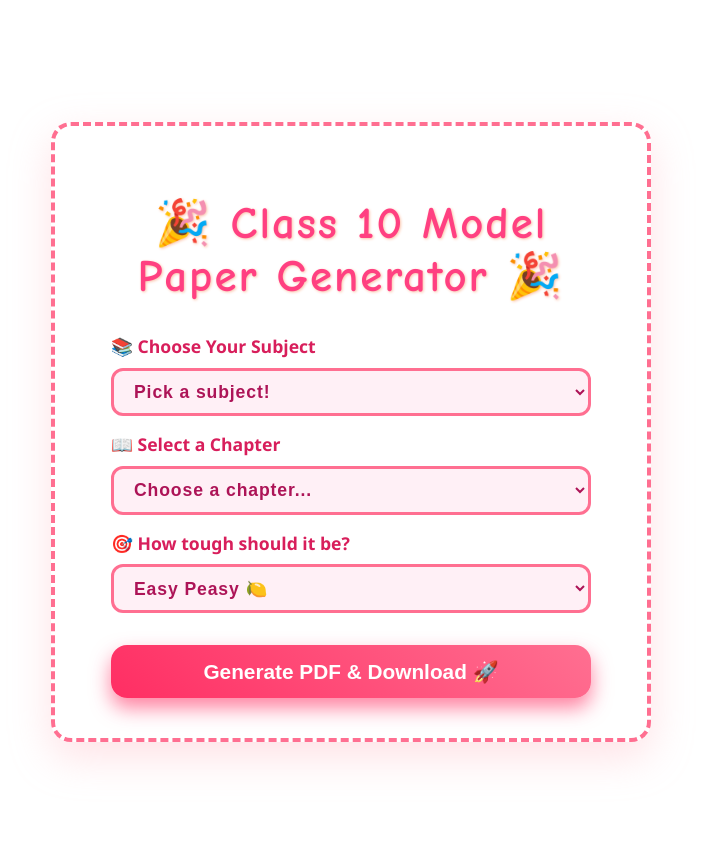
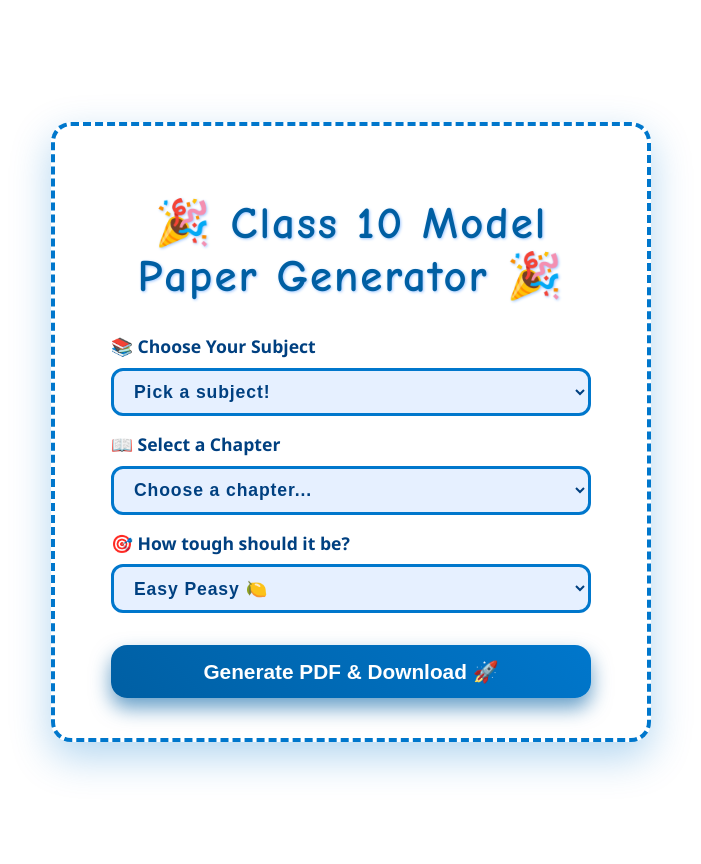
Before and after one commit to laxmanchowdary15/Perplexity_API_Project, a Flask app: page / in a window 1280 px wide. Shown: the whole page, without its empty margins (289-990 px from the left). Run offline with Flask 3, Linux system fonts and the light colour scheme.

Commit message:
commited

```diff
--- a/app.py
+++ b/app.py
@@ -2,7 +2,6 @@ from flask import Flask, render_template, request, Response
 import os
 from openai import OpenAI
 from fpdf import FPDF  # fpdf2 is imported the same way
-import io
 
 app = Flask(__name__)
 client = OpenAI(api_key=os.environ.get("PERPLEXITY_API_KEY"), base_url="https://api.perplexity.ai")
@@ -18,35 +17,28 @@ def generate_paper(subject, chapter, difficulty):
     return response.choices[0].message.content
 
 def create_exam_pdf(text, subject, chapter):
-    from fpdf import FPDF
-    import os
-
     pdf = FPDF()
     pdf.add_page()
 
-    # Set margins and font
     pdf.set_margins(10, 10, 10)
     font_path = os.path.join(os.path.dirname(__file__), 'static', 'fonts', 'DejaVuSans.ttf')
     pdf.add_font('DejaVu', '', font_path, uni=True)
     pdf.set_font("DejaVu", size=12)
 
-    # Calculate printable width
     page_width = pdf.w - 2 * pdf.l_margin
 
-    # Header
     header = f"Class 10 Model Paper - {subject} - {chapter}"
     pdf.cell(0, 10, header, ln=1, align="C")
     pdf.ln(5)
 
-    # Add content line by line
     for line in text.split('\n'):
         if line.strip() == "":
             pdf.ln(5)
         else:
             pdf.multi_cell(page_width, 8, line)
 
-    return pdf.output(dest='S').encode('latin-1', 'replace')
-
+    # Return bytes directly (no .encode())
+    return pdf.output(dest='S')
 
 @app.route('/', methods=['GET', 'POST'])
 def index():
@@ -56,16 +48,11 @@ def index():
         difficulty = request.form['difficulty']
 
         paper_text = generate_paper(subject, chapter, difficulty)
-
         pdf_content = create_exam_pdf(paper_text, subject, chapter)
 
-        pdf_stream = io.BytesIO(pdf_content)
-        pdf_stream.seek(0)
-        data = pdf_stream.read()
-
-        response = Response(data, mimetype='application/pdf')
+        response = Response(pdf_content, mimetype='application/pdf')
         response.headers.set('Content-Disposition', 'attachment', filename=f"{subject}_{chapter}_model_paper.pdf")
-        response.headers['Content-Length'] = len(data)
+        response.headers['Content-Length'] = str(len(pdf_content))
         return response
 
     return render_template('form.html')
--- a/static/css/style.css
+++ b/static/css/style.css
@@ -2,7 +2,7 @@
 
 body {
   font-family: 'Segoe UI', Tahoma, Geneva, Verdana, sans-serif;
-  background: radial-gradient(circle at top left, #ffecd2, #fcb69f);
+  background: radial-gradient(circle at top left, #d0eaff, #a0c8ff);
   margin: 0;
   padding: 2rem;
   display: flex;
@@ -10,8 +10,8 @@ body {
   align-items: center;
   min-height: 100vh;
   background-image:
-    radial-gradient(#fff4 15%, transparent 16%),
-    radial-gradient(#fff4 15%, transparent 16%);
+    radial-gradient(rgba(255, 255, 255, 0.8) 15%, transparent 16%),
+    radial-gradient(rgba(255, 255, 255, 0.8) 15%, transparent 16%);
   background-position: 0 0, 8px 8px;
   background-size: 16px 16px;
 }
@@ -20,21 +20,23 @@ body {
   background: white;
   padding: 2.5rem 3.5rem;
   border-radius: 20px;
-  box-shadow: 0 15px 40px rgba(255, 182, 193, 0.4);
+  box-shadow: 0 15px 40px rgba(0, 119, 204, 0.3);
   width: 100%;
   max-width: 480px;
+  max-height: 90vh;
+  overflow-y: auto;  /* enable scroll if content exceeds */
   animation: fadeIn 1s ease forwards;
-  border: 4px dashed #ff6f91;
+  border: 4px dashed #0077cc;
 }
 
 h1 {
   font-family: 'Comic Neue', cursive;
   text-align: center;
-  color: #ff4081;
+  color: #005fa3;
   margin-bottom: 2rem;
   letter-spacing: 2px;
   font-size: 2.8rem;
-  text-shadow: 1px 1px 3px #fbc4ab;
+  text-shadow: 1px 1px 3px #a0c8ff;
   user-select: none;
 }
 
@@ -42,7 +44,7 @@ label {
   display: block;
   margin: 1rem 0 0.6rem 0;
   font-weight: 700;
-  color: #d81e5b;
+  color: #004080;
   font-size: 1.1rem;
   cursor: pointer;
 }
@@ -50,26 +52,26 @@ label {
 select, input[type="text"] {
   width: 100%;
   padding: 0.65rem 1rem;
-  border: 3px solid #ff6f91;
+  border: 3px solid #0077cc;
   border-radius: 12px;
   font-size: 1.1rem;
   transition: border-color 0.3s ease, box-shadow 0.4s ease;
   outline: none;
   box-sizing: border-box;
-  background: #fff0f6;
-  color: #ad1457;
+  background: #e6f0ff;
+  color: #004080;
   font-weight: 600;
   letter-spacing: 0.05em;
 }
 
 select:hover, input[type="text"]:hover {
-  border-color: #ff2e63;
-  box-shadow: 0 0 15px #ff2e63aa;
+  border-color: #005fa3;
+  box-shadow: 0 0 15px #005fa3aa;
 }
 
 select:focus, input[type="text"]:focus {
-  border-color: #ff2e63;
-  box-shadow: 0 0 20px #ff2e63dd;
+  border-color: #005fa3;
+  box-shadow: 0 0 20px #005fa3dd;
 }
 
 button {
@@ -77,21 +79,21 @@ button {
   width: 100%;
   padding: 0.9rem;
   border: none;
-  background: linear-gradient(45deg, #ff2e63, #ff6f91);
+  background: linear-gradient(45deg, #005fa3, #0077cc);
   color: white;
   font-size: 1.3rem;
   font-weight: 900;
   border-radius: 16px;
   cursor: pointer;
   transition: background-color 0.3s ease, transform 0.3s ease;
-  box-shadow: 0 10px 20px rgba(255, 46, 99, 0.6);
+  box-shadow: 0 10px 20px rgba(0, 95, 163, 0.6);
   user-select: none;
 }
 
 button:hover {
-  background: linear-gradient(45deg, #ff6f91, #ff2e63);
+  background: linear-gradient(45deg, #0077cc, #005fa3);
   transform: scale(1.1) rotate(-3deg);
-  box-shadow: 0 14px 30px rgba(255, 46, 99, 0.8);
+  box-shadow: 0 14px 30px rgba(0, 95, 163, 0.8);
 }
 
 button:active {
```
